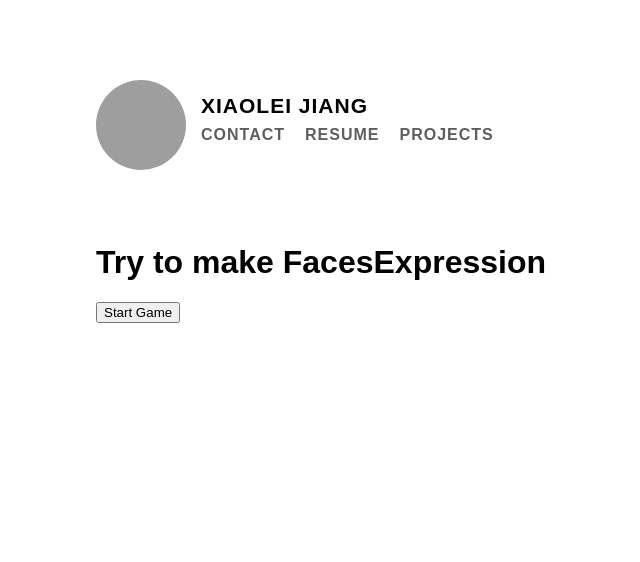
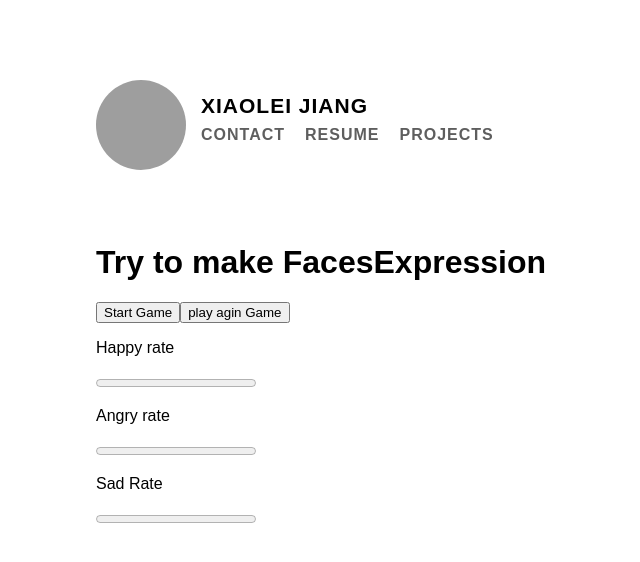
Before and after one commit to bartotti/portfolio, a Next.js app: page /components/FaceCamera in a window 1280 px wide. Shown: the top 562 px of the page, without its empty margins (32-672 px from the left). Built offline with nearby package versions, Linux system fonts and the light colour scheme; no server answers; grey boxes are pictures that could not be loaded.

Commit message:
facecame.js added most function are done

```diff
--- a/pages/components/FaceCamera.js
+++ b/pages/components/FaceCamera.js
@@ -9,7 +9,9 @@ function FaceCamera() {
   //   const [score, setScore] = useState(0);
   const [question, setQuestion] = useState("");
   const canvasRef = useRef();
-
+  const [sadExpression, setSadExpression] = useState("0.00%");
+  const [happyExpression, setHappyExpression] = useState("0.00%");
+  const [angryExpression, setAngryExpression] = useState("0.00%");
   let score = 0;
 
   const sadThreshold = 0.03;
@@ -54,6 +56,11 @@ function FaceCamera() {
     });
   };
 
+  const toPrecent = number => {
+    const percentage = (number * 100).toFixed(2) + "%";
+    return percentage;
+  };
+
   const randomPicker = () => {
     const expressions = ["😄happy", "🙁sad", "😡angry"];
     const randomIndex = Math.floor(Math.random() * expressions.length);
@@ -71,6 +78,7 @@ function FaceCamera() {
   const handlePlayAngin = () => {
     setGameStarted(true);
     randomPicker();
+    startVideo();
   };
 
   const gameLogic = detections => {
@@ -83,8 +91,20 @@ function FaceCamera() {
 
     if (detections.length > 0) {
       const expressions = detections[0].expressions;
-      console.log("Expressions:", expressions);
+      // console.log("Expressions:", expressions);
       const { sad, happy, angry } = expressions;
+      // console.log("Test Sad:", expressions.sad);
+      // console.log("Test Happy:", expressions.happy);
+      // console.log("Test angry:", expressions.angry);
+      // console.log("Test Neutral:", expressions.neutral);
+      // console.log("Test surprised:", expressions.surprised);
+      // console.log("Test disgusted:", expressions.disgusted);
+      const sadPercentage = toPrecent(expressions.sad);
+      const happyPercetage = toPrecent(expressions.happy);
+      const angryPercetage = toPrecent(expressions.angry);
+      setSadExpression(sadPercentage);
+      setHappyExpression(happyPercetage);
+      setAngryExpression(angryPercetage);
 
       if (sad > sadThreshold) {
         score++;
@@ -153,7 +173,7 @@ function FaceCamera() {
         <div>
           <h1>{`Try to make ${question} FacesExpression`}</h1>
           <button onClick={handleStartGame}>Start Game</button>
-
+          <button onClick={handlePlayAngin}>play agin Game</button>
           {gameStarted && (
             <video
               id="video"
@@ -167,6 +187,30 @@ function FaceCamera() {
               ref={canvasRef}
               style={{ display: "none", width: "50%", height: "50%" }}
             />
+            <p>Happy rate</p>
+            <progress
+              max="100"
+              value={parseFloat(happyExpression)}
+              aria-label={`Happy: ${happyExpression}`}
+            >
+              {happyExpression}
+            </progress>
+            <p>Angry rate</p>
+            <progress
+              max="100"
+              value={parseFloat(angryExpression)}
+              aria-label={`Angry: ${angryExpression}`}
+            >
+              {angryExpression}
+            </progress>
+            <p>Sad Rate</p>
+            <progress
+              max="100"
+              value={parseFloat(sadExpression)}
+              aria-label={`Sad: ${sadExpression}`}
+            >
+              {sadExpression}
+            </progress>
           </div>
         </div>
       </div>
```
